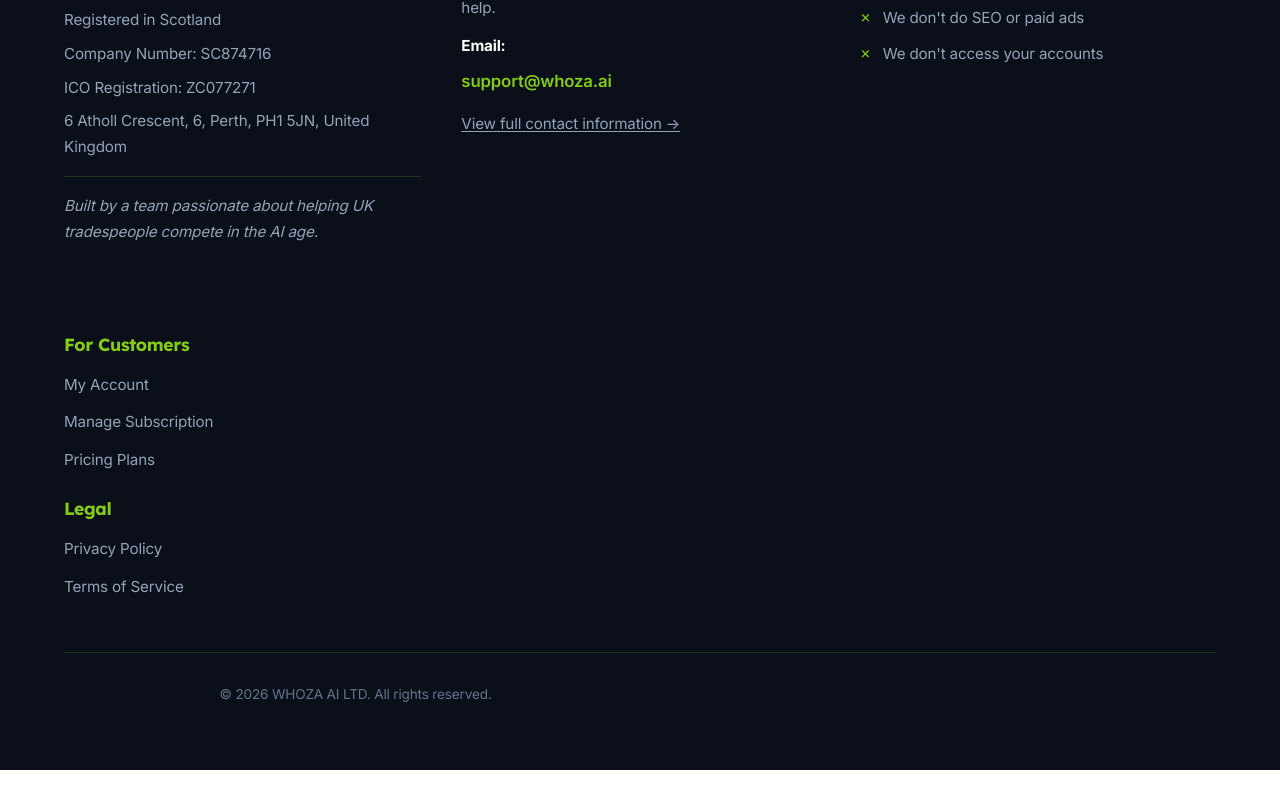
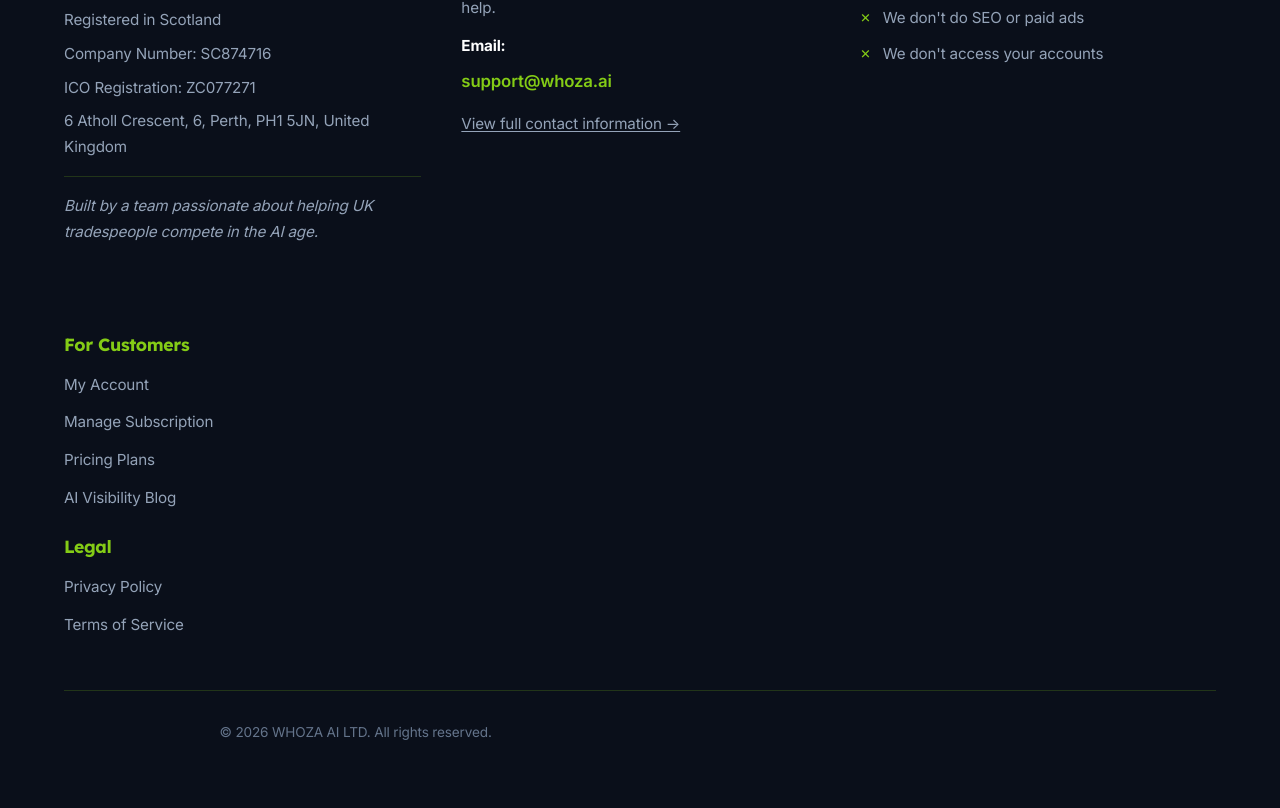
Before and after one commit to DruMcP/whoza-ai, a React (Vite) app: page /sign-in in a window 1280 px wide. Shown: the part 1307-2115 px from the top of the page. Before the commit the page ends 2077 px from the top, so only its background shows below. Built offline with nearby package versions, Linux system fonts and the light colour scheme; no server answers.

Commit message:
Add Blog link to footer

```diff
--- a/src/components/Footer.jsx
+++ b/src/components/Footer.jsx
@@ -201,6 +201,12 @@
                   textDecoration: 'none'
                 }}>Pricing Plans</Link>
               </p>
+              <p style={{ marginBottom: '12px' }}>
+                <Link to="/blog" style={{
+                  color: '#94a3b8',
+                  textDecoration: 'none'
+                }}>AI Visibility Blog</Link>
+              </p>
             </nav>
             <h3 style={{
               color: '#84CC16',
```
Also changed, not shown: 259 other files (tests, documents, lock files or other folders).
